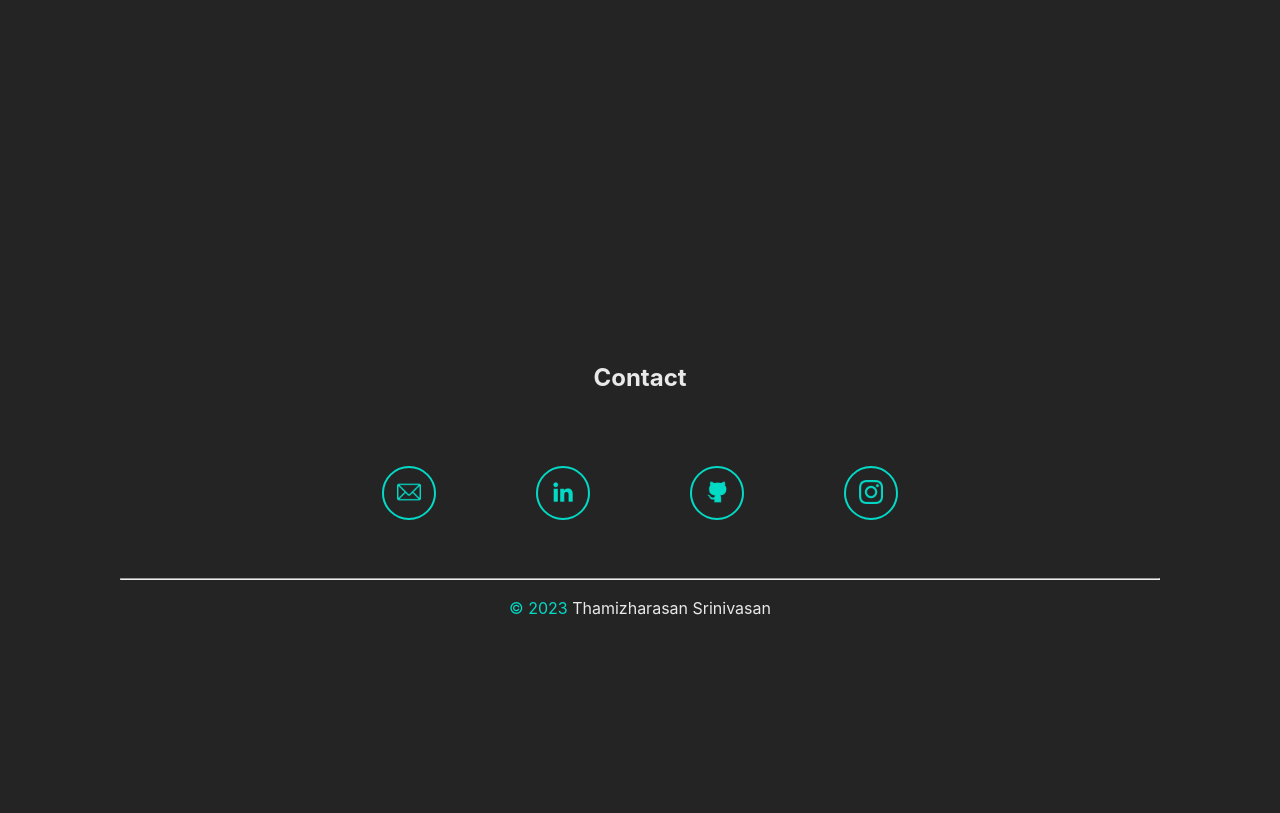
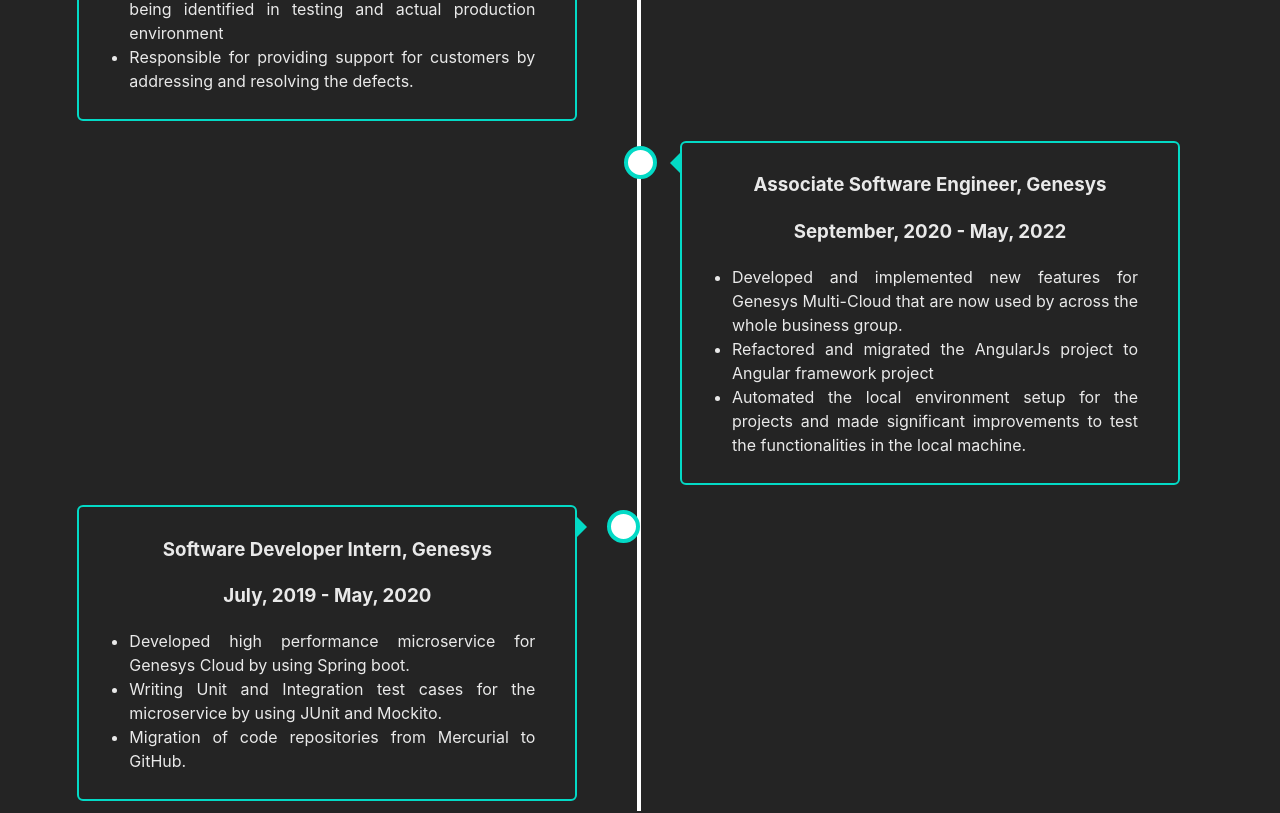
Before and after one commit to srinithamizh/thamizharasan-srinivasan, a React (Vite) app: page / in a window 1280 px wide. Shown: the part 1280-2093 px from the top of the page. Before the commit the page ends 1916 px from the top, so only its background shows below. Built offline with nearby package versions, Linux system fonts and the light colour scheme.

Commit message:
Add: Timeline for Work Experience

```diff
--- a/package.json
+++ b/package.json
@@ -4,7 +4,7 @@
   "version": "0.0.0",
   "type": "module",
   "scripts": {
-    "dev": "vite",
+    "dev": "vite --host",
     "build": "tsc && vite build",
     "lint": "eslint . --ext ts,tsx --report-unused-disable-directives --max-warnings 0",
     "preview": "vite preview"
--- a/src/components/about/About.css
+++ b/src/components/about/About.css
@@ -1,3 +1,177 @@
-.about {
-    height: 100vh;
+#about {
+    margin: 2px;
 }
+
+.flex-column {
+    display: flex;
+    flex-direction: column;
+    padding: 5px;
+    align-items: center;
+}
+
+.about-info {
+    width: 50%;
+    margin: 3px;
+}
+
+* {
+    box-sizing: border-box;
+}
+
+
+.timeline {
+    position: relative;
+    max-width: 1200px;
+    margin: 0 auto;
+}
+
+.timeline::after {
+    content: '';
+    position: absolute;
+    width: 4px;
+    background-color: white;
+    top: 0;
+    bottom: 0;
+    left: 50%;
+    margin-left: -3px;
+}
+
+.container {
+    padding: 10px 40px;
+    position: relative;
+    background-color: inherit;
+    width: 50%;
+}
+
+.container::after {
+    content: '';
+    position: absolute;
+    width: 25px;
+    height: 25px;
+    left: 570px;
+    background-color: white;
+    border: 4px solid var(--primary-color);
+    top: 15px;
+    border-radius: 50%;
+    z-index: 1;
+}
+
+/* Place the container to the left */
+.left {
+    left: -346px;
+}
+
+/* Place the container to the right */
+.right {
+    left: 50%;
+}
+
+/* Add arrows to the left container (pointing right) */
+.left::before {
+    content: " ";
+    height: 0;
+    position: absolute;
+    top: 22px;
+    width: 0;
+    z-index: 1;
+    left: 540px;
+    border: medium solid var(--primary-color);
+    border-width: 10px 0 10px 10px;
+    border-color: transparent transparent transparent var(--primary-color);
+}
+
+/* Add arrows to the right container (pointing left) */
+.right::before {
+    content: " ";
+    height: 0;
+    position: absolute;
+    top: 22px;
+    width: 0;
+    z-index: 1;
+    left: 30px;
+    border: medium solid var(--primary-color);
+    border-width: 10px 10px 10px 0;
+    border-color: transparent var(--primary-color) transparent transparent;
+}
+
+/* Fix the circle for containers on the right side */
+.right::after {
+    left: -16px;
+}
+
+/* The actual content */
+.content {
+    width: 500px;
+    padding: 10px;
+    position: relative;
+    border: 2px solid var(--primary-color);
+    border-radius: 6px;
+}
+
+.content li {
+    text-align: justify;
+    padding-right: 30px;
+}
+
+@media screen and (max-width: 600px) {
+
+    /* Place the timelime to the left */
+    .timeline::after {
+        left: 31px;
+    }
+
+    /* Full-width containers */
+    .container {
+        width: 100%;
+        padding-left: 70px;
+        padding-right: 25px;
+    }
+
+    /* Make sure that all arrows are pointing leftwards */
+    .container::before {
+        left: 60px;
+        border: medium solid var(--primary-color);
+        border-width: 10px 10px 10px 0;
+        border-color: transparent var(--primary-color) transparent transparent;
+    }
+
+    /* Make sure all circles are at the same spot */
+    .left::after,
+    .right::after {
+        left: 15px;
+    }
+
+    /* Make all right containers behave like the left ones */
+    .right {
+        left: 0%;
+    }
+
+    .content {
+        width: 250px;
+    }
+
+    .left::before {
+        left: 406px;
+    }
+
+    .container.left::after {
+        left: 360px;
+    }
+
+    .left>.content {
+        left: 346px;
+    }
+
+    .content ul {
+        position: relative;
+        right: 16px;
+    }
+    h3 {
+        font-size: 16px;
+    }
+    .content li {
+        font-size: 14px;
+        padding: 0px;
+    }
+
+}
--- a/src/components/about/About.tsx
+++ b/src/components/about/About.tsx
@@ -1,11 +1,61 @@
 import './About.css'
+import TimelineContainer from '../timelineContainer/TimelineContainer';
+import timeline from '../timelineContainer/timeline';
 const About = () => {
+    const timelines: timeline[] = [{
+        role: 'Software Engineer',
+        company: 'Genesys',
+        duration: 'June, 2022 - Present',
+        description: [
+            `Handled the development of Spring boot and Angular for Genesys Multi-Cloud projects and contributed to the release of major milestone projects`,
+            `Ensured 100% code coverage through the unit testing in all the projects which prevented defects being identified in testing and actual production environment`,
+            `Responsible for providing support for customers by addressing and resolving the defects.`
+        ],
+        cssStyle: 'container left'
+    },
+    {
+        role: 'Associate Software Engineer',
+        company: 'Genesys',
+        duration: 'September, 2020 - May, 2022',
+        description: [
+            `Developed and implemented new features for Genesys Multi-Cloud that are now used by across the whole business group.`,
+            `Refactored and migrated the AngularJs project to Angular framework project`,
+            `Automated the local environment setup for the projects and made significant improvements to test the functionalities in the local machine.`
+        ],
+        cssStyle: 'container right'
+    },
+    {
+        role: 'Software Developer Intern',
+        company: 'Genesys',
+        duration: 'July, 2019 - May, 2020',
+        description: [
+            `Developed high performance microservice for Genesys Cloud by using Spring boot.`,
+            `Writing Unit and Integration test cases for the microservice by using JUnit and Mockito.`,
+            `Migration of code repositories from Mercurial to GitHub.`,
+        ],
+        cssStyle: 'container left'
+    }];
     return (
         <>
             <section id="about" className="about">
-                <h2>About Me</h2>
-                <div className="">
+                <h1>About Me</h1>
+                <div className="flex-column">
+                    <div className="about-info">
 
+                    </div>
+                    <div className="about-info">
+                        <h2>Work Experience</h2>
+                        {timelines && timelines.map((item) => (
+                            <TimelineContainer
+                                key={item.role}
+                                role={item.role}
+                                company={item.company}
+                                description={item.description}
+                                cssStyle={item.cssStyle}
+                                duration={item.duration}
+                            />
+                        ))}
+                    </div>
                 </div>
             </section>
         </>
--- a/src/components/socialMedia/SocialMedia.css
+++ b/src/components/socialMedia/SocialMedia.css
@@ -4,11 +4,12 @@
     margin: 50px;
     width: 50px;
     height: 50px;
+    z-index: 99;
 }
 
 .social-media-icon {
     height: 1.5em;
-    padding: 12px;
+    margin: 10px;
     filter: invert(61%) sepia(27%) saturate(2258%) hue-rotate(129deg) brightness(102%) contrast(98%);
 }
 
--- /dev/null
+++ b/src/components/timelineContainer/TimelineContainer.css
@@ -0,0 +1,3 @@
+.timeline-role, .timeline-duration, .timeline-company {
+    margin: -10;
+}
--- /dev/null
+++ b/src/components/timelineContainer/TimelineContainer.tsx
@@ -0,0 +1,24 @@
+import timeline from "./timeline";
+
+const TimelineContainer = ({ role, company, duration, description, cssStyle }: timeline) => {
+    return (
+        <>
+            <div className="timeline">
+                <div className={cssStyle}>
+                    <div className="content">
+                        <h3 className="timeline-role">{role}, {company}</h3>
+                        <h3 className="timeline-duration">{duration}</h3>
+                        <ul>
+                            {description && description.map((item) => (
+                                <li key={item}>{item}</li>
+                            ))}
+                        </ul>
+                    </div>
+                </div>
+
+            </div>
+        </>
+    );
+}
+
+export default TimelineContainer;
--- /dev/null
+++ b/src/components/timelineContainer/timeline.tsx
@@ -0,0 +1,7 @@
+export default interface timeline {
+    role: string,
+    company: string,
+    duration: string,
+    description: string[],
+    cssStyle: string
+}
--- a/src/index.css
+++ b/src/index.css
@@ -47,4 +47,16 @@
     height: 30px;
     width: 30px;
   }
+
+  .flex-row {
+    flex-direction: column;
+  }
+
+  .about-info {
+    width: 100%;
+  }
+
+  .separator {
+    transform: rotate(90deg);
+  }
 }
```
